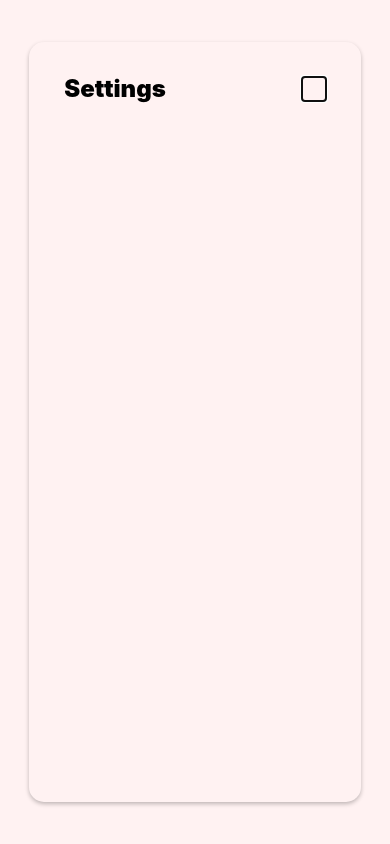
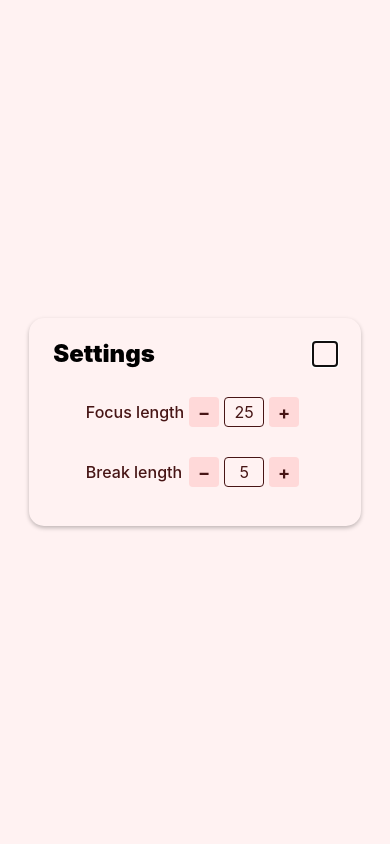
Before and after one commit to maks-kovpak/pomodoro-timer, a React Native app: screen / in a window 390 px wide. Built offline with nearby package versions, Linux system fonts and the light colour scheme; some icons are missing.

Commit message:
Added settings

```diff
--- /dev/null
+++ b/components/NumberInput.tsx
@@ -0,0 +1,113 @@
+import React, { useState } from 'react';
+import { StyleSheet, Text, TextInput, TouchableOpacity, View } from 'react-native';
+
+import { useTheme } from '../hooks';
+
+import type { TextInputProps } from 'react-native';
+
+interface NumberInputProps extends TextInputProps {
+  intialValue?: number;
+  onChangeValue?: (value: string) => void;
+  min?: number;
+  max?: number;
+  step?: number;
+}
+
+const NumberInput: React.FC<NumberInputProps> = ({
+  intialValue,
+  onChangeValue,
+  min = -Infinity,
+  max = Infinity,
+  step = 1,
+  ...props
+}) => {
+  const theme = useTheme();
+  const styles = createStyles(theme);
+
+  const [internalValue, setInternalValue] = useState(intialValue || 0);
+
+  const handleChange = (text: string) => {
+    const numericValue = parseInt(text);
+
+    if (!isNaN(numericValue) && numericValue >= min && numericValue <= max) {
+      setInternalValue(numericValue);
+      onChangeValue?.(text);
+    }
+  };
+
+  const increaseValue = () => {
+    const currentValue = internalValue || 0;
+    const newValue = Math.min(currentValue + step, max);
+    setInternalValue(newValue);
+    onChangeValue?.(newValue.toString());
+  };
+
+  const decreaseValue = () => {
+    const currentValue = internalValue || 0;
+    const newValue = Math.max(currentValue - step, min);
+    setInternalValue(newValue);
+    onChangeValue?.(newValue.toString());
+  };
+
+  return (
+    <View style={styles.container}>
+      <View style={styles.inputContainer}>
+        <TouchableOpacity style={styles.button} onPress={decreaseValue}>
+          <Text style={styles.buttonText}>−</Text>
+        </TouchableOpacity>
+
+        <TextInput
+          style={styles.input}
+          value={internalValue.toString()}
+          onChangeText={handleChange}
+          keyboardType="numeric"
+          editable={false}
+          {...props}
+        />
+
+        <TouchableOpacity style={styles.button} onPress={increaseValue}>
+          <Text style={styles.buttonText}>+</Text>
+        </TouchableOpacity>
+      </View>
+    </View>
+  );
+};
+
+const createStyles = (theme: ReturnType<typeof useTheme>) => {
+  return StyleSheet.create({
+    container: {
+      marginVertical: 5,
+    },
+    inputContainer: {
+      flexDirection: 'row',
+      alignItems: 'center',
+    },
+    input: {
+      width: 40,
+      height: 30,
+      borderWidth: 1,
+      borderColor: theme.textColor,
+      borderRadius: 4,
+      fontSize: 16,
+      textAlign: 'center',
+      color: theme.textColor,
+      opacity: 1,
+    },
+    button: {
+      width: 30,
+      height: 30,
+      justifyContent: 'center',
+      alignItems: 'center',
+      backgroundColor: theme.secondaryButtonColor,
+      borderRadius: 4,
+      marginHorizontal: 5,
+    },
+    buttonText: {
+      fontSize: 18,
+      fontWeight: 'bold',
+      color: theme.textColor,
+    },
+  });
+};
+
+export default NumberInput;
--- /dev/null
+++ b/components/SettingsItem.tsx
@@ -0,0 +1,37 @@
+import { StyleSheet, Text, View } from 'react-native';
+
+import { useTheme } from '../hooks/useTheme';
+
+import type { FC, ReactNode } from 'react';
+
+const SettingsItem: FC<{ name: string; input: ReactNode }> = ({ name, input }) => {
+  const theme = useTheme();
+  const styles = createStyles(theme);
+
+  return (
+    <View style={styles.row}>
+      <Text style={styles.name}>{name}</Text>
+      {input}
+    </View>
+  );
+};
+
+const createStyles = (theme: ReturnType<typeof useTheme>) => {
+  return StyleSheet.create({
+    row: {
+      width: '100%',
+      display: 'flex',
+      flexDirection: 'row',
+      justifyContent: 'space-between',
+      alignItems: 'center',
+      paddingVertical: 10,
+    },
+    name: {
+      color: theme.textColor,
+      fontSize: 16,
+      fontWeight: '500',
+    },
+  });
+};
+
+export default SettingsItem;
--- a/components/SettingsModal.tsx
+++ b/components/SettingsModal.tsx
@@ -2,6 +2,8 @@ import { faClose } from '@fortawesome/free-solid-svg-icons';
 import { FontAwesomeIcon } from '@fortawesome/react-native-fontawesome';
 import { Modal, Pressable, StyleSheet, Text, View } from 'react-native';
 
+import NumberInput from './NumberInput';
+import SettingsItem from './SettingsItem';
 import { useTheme } from '../hooks';
 
 import type { Dispatcher } from '../lib/types';
@@ -30,7 +32,16 @@ const SettingsModal: FC<{ visible: boolean; setVisible: Dispatcher<boolean> }> =
             </Pressable>
           </View>
 
-          <View></View>
+          <View style={styles.body}>
+            <SettingsItem
+              name="Focus length"
+              input={<NumberInput intialValue={25} min={0} max={60} />}
+            />
+            <SettingsItem
+              name="Break length"
+              input={<NumberInput intialValue={5} min={0} max={60} />}
+            />
+          </View>
         </View>
       </View>
     </Modal>
@@ -43,14 +54,15 @@ const createStyles = (theme: ReturnType<typeof useTheme>) => {
       flex: 1,
       justifyContent: 'center',
       alignItems: 'center',
+      backgroundColor: theme.backgroundColor,
     },
     modal: {
       width: '85%',
-      height: '90%',
+      height: 'auto',
       margin: 20,
       backgroundColor: theme.backgroundColor,
       borderRadius: 15,
-      padding: 35,
+      padding: 24,
       alignItems: 'center',
       shadowColor: '#000',
       shadowOffset: {
@@ -73,6 +85,9 @@ const createStyles = (theme: ReturnType<typeof useTheme>) => {
       fontWeight: '900',
       lineHeight: 24,
     },
+    body: {
+      marginTop: 16,
+    },
   });
 };
 
```
